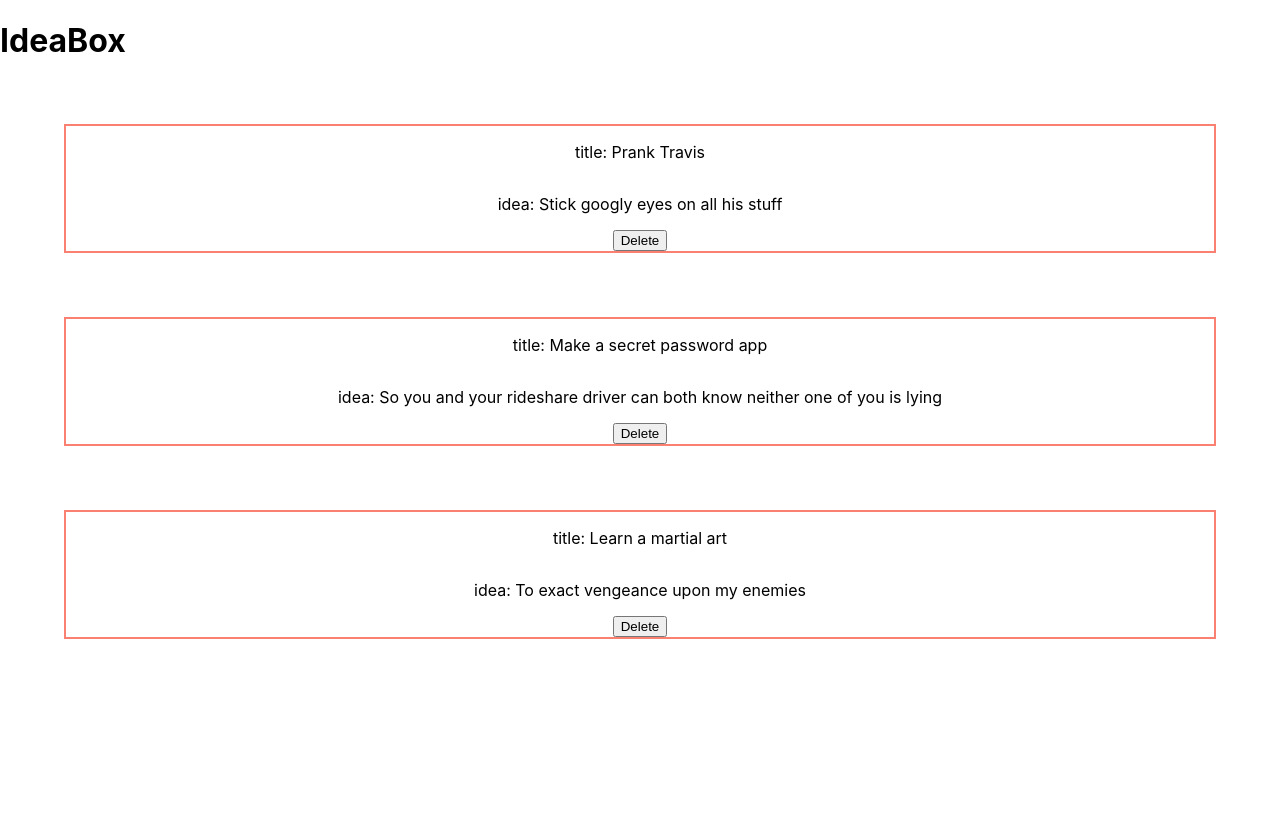
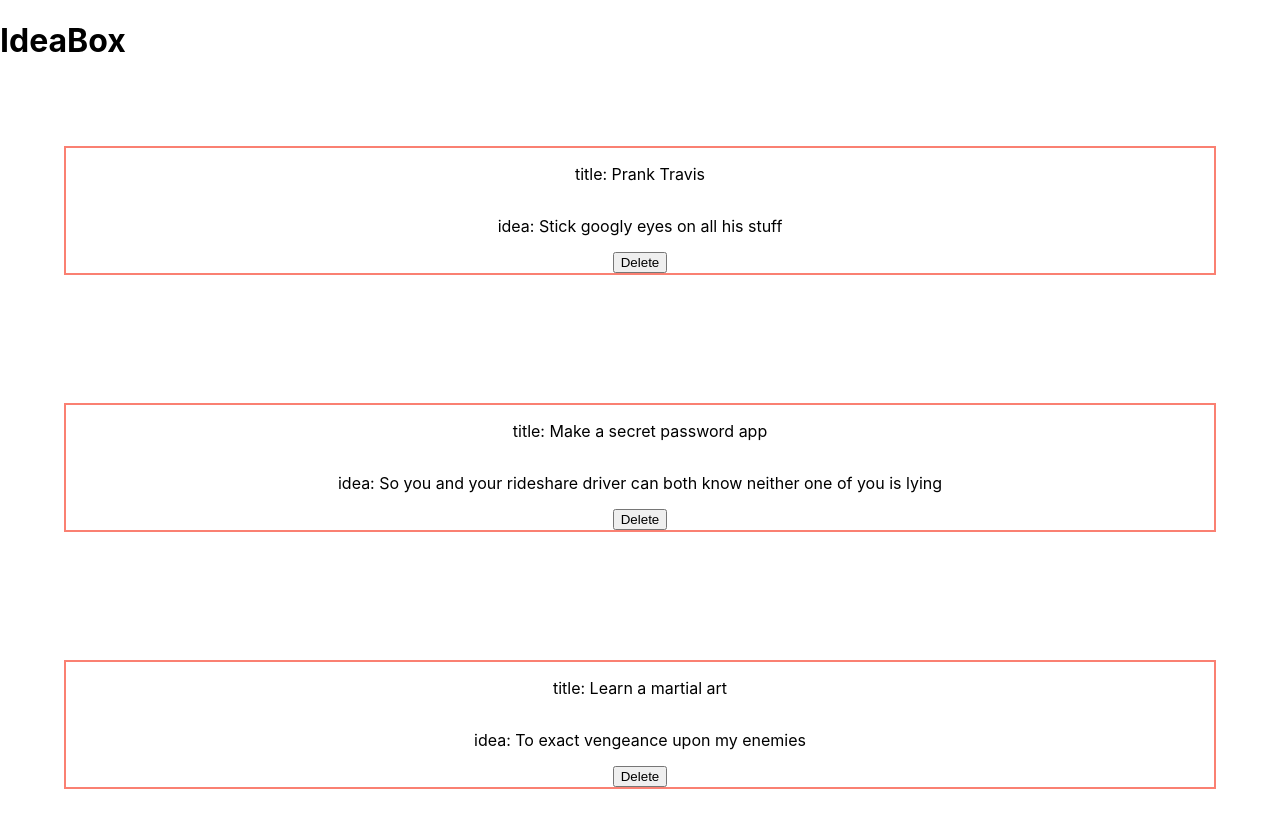
Before and after one commit to Eleanorgruth/idea-box, a React (Create React App) app: page / in a window 1280 px wide. Shown: the top 828 px of the page. Before the commit the page ends 800 px from the top, so only its background shows below. Built offline with nearby package versions, Linux system fonts and the light colour scheme.

Commit message:
Add styling for the Ideas

```diff
--- a/src/components/Ideas/Ideas.css
+++ b/src/components/Ideas/Ideas.css
@@ -1,6 +1,5 @@
-.ideas-container {
-  padding: 20px;
-  display: grid;
-  grid-template-columns: repeat(3, 1fr);
-  grid-gap: 20px;
+.ideas {
+  display: flex;
+  flex-wrap: wrap;
+  flex-direction: column;
 }
```
